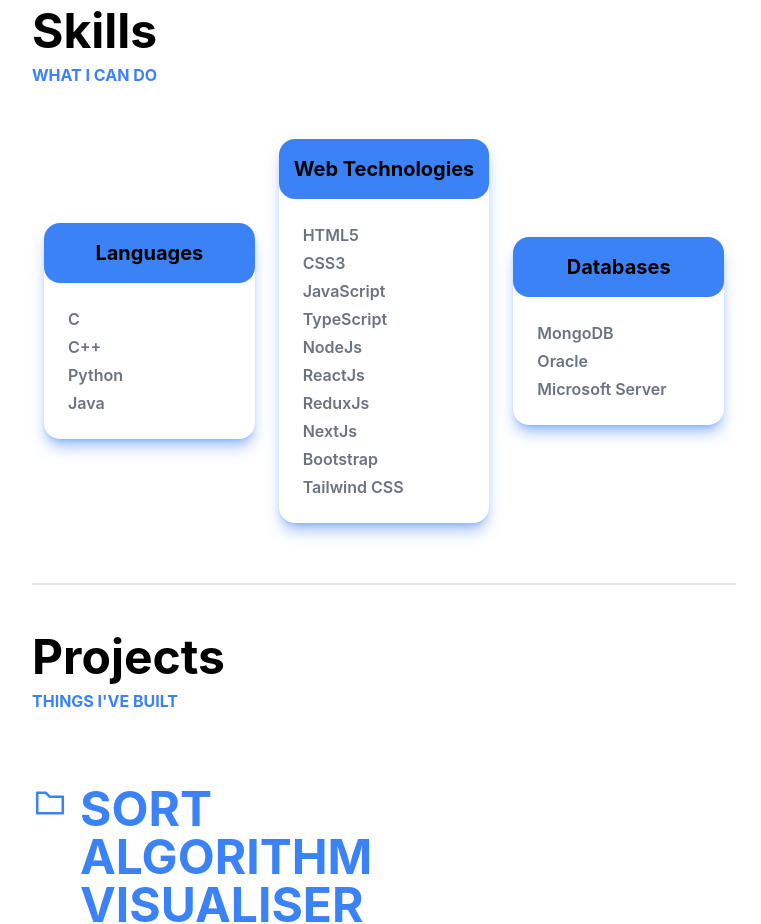
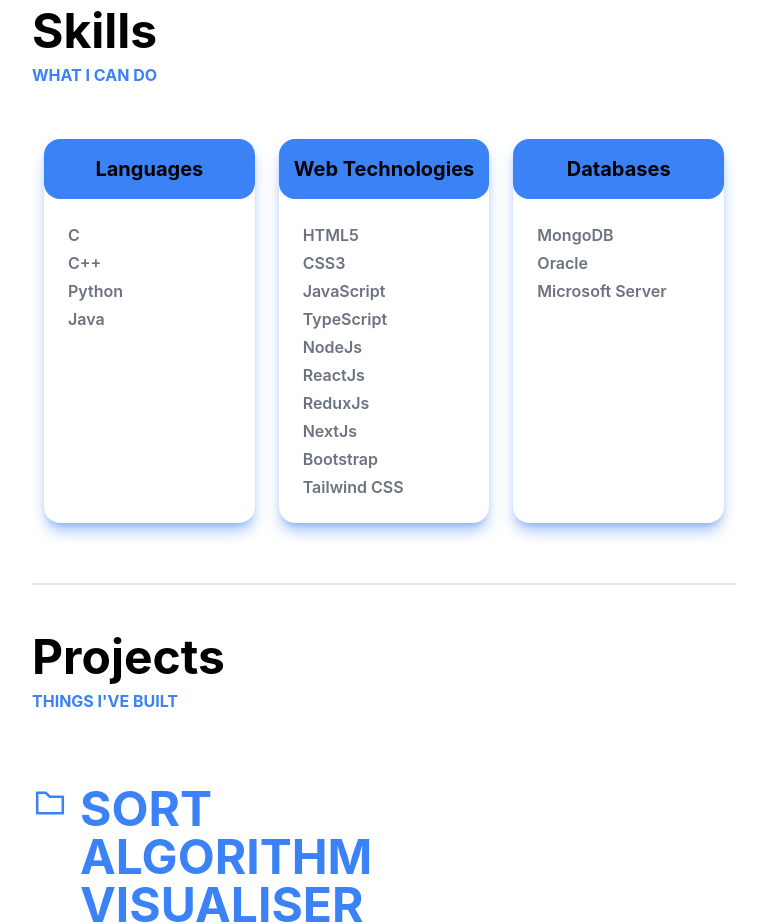
Before and after one commit to alecvaluev/portfolio, a React (Create React App) app: page / in a window 1280 px wide. Shown: the part 1340-2264 px from the top of the page, without its empty margins (256-1017 px from the left). Built offline with nearby package versions, Linux system fonts and the light colour scheme; grey boxes are pictures that could not be loaded.

Commit message:
Update Page.jsx

```diff
--- a/src/components/Page.jsx
+++ b/src/components/Page.jsx
@@ -118,7 +118,7 @@
             {/* title */}
             <Title title={ language.skills_title} subtitle={ language.skills_subtitle} />
             {/* content */}
-            <div className="flex flex-col md:flex-row sm:place-items-center">
+            <div className="flex flex-col md:flex-row place-items-center md:place-items-stretch">
                 <SkillCard name={language.skill_section_lang} list={programming_languages}/>
                 <SkillCard name={language.skill_section_web} list={web_technologies}/>
                 <SkillCard name={language.skill_section_database} list={databases}/>
```
